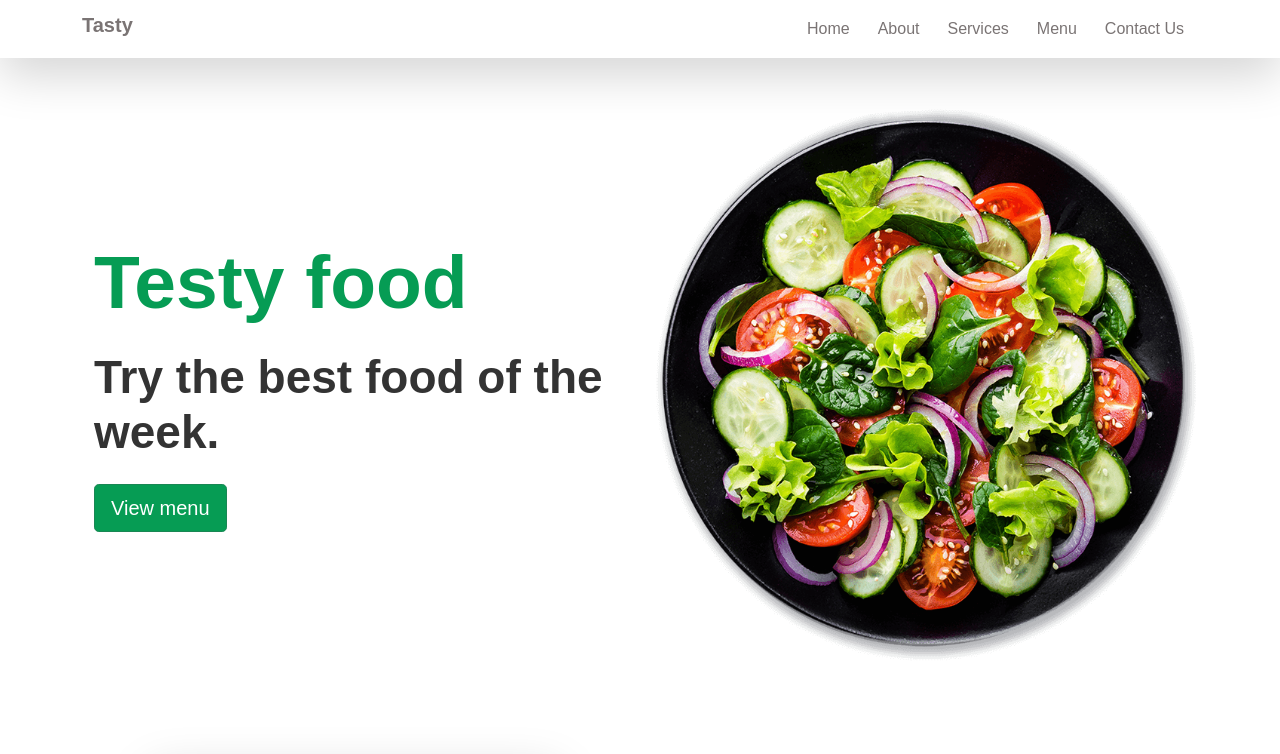
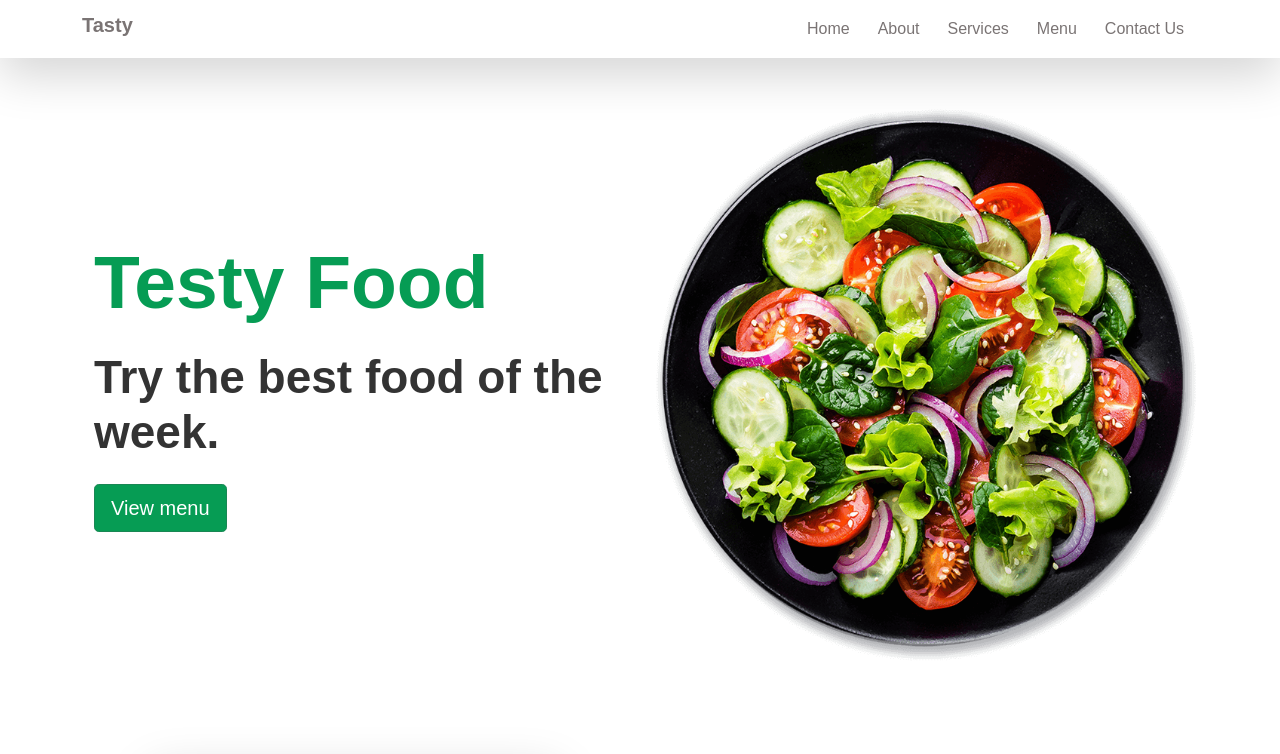
Before and after one commit to codermdshakil/Restaurant, a plain HTML site: page index.html in a window 1280 px wide. Shown: the top 754 px of the page. Drawn offline with nearby package versions, Linux system fonts and the light colour scheme; a script that the page names is missing.

Commit message:
Update index.html

```diff
--- a/index.html
+++ b/index.html
@@ -50,7 +50,7 @@
              <div class="row py-5 home-content-main  align-items-center justify-content-around ">
                  <div class="col-lg-6 col-md-6 px-lg-4 py-5 col-11 d-block m-auto">
                   <div class="home-contents">
-                    <h1 class="testy-title">Testy food</h1>
+                    <h1 class="testy-title">Testy Food</h1>
                     <h3 class="best-try ">Try the best food of the week.</h3>
                     <button class="btn btn-success  btn-lg">View menu </button>
                   </div>
```
